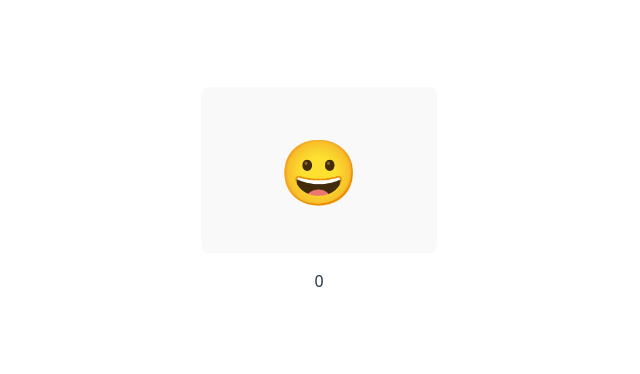
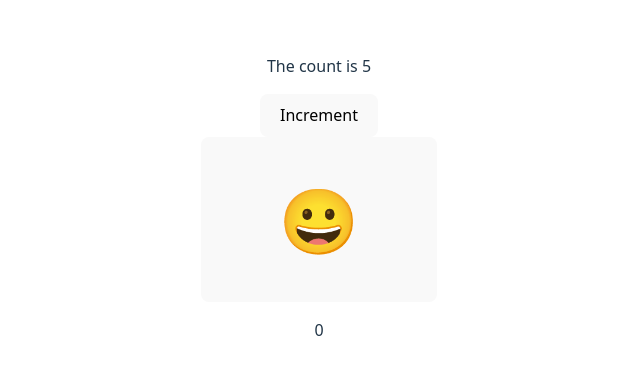
Before and after one commit to DevOlabode/Learning-React, a React (Vite) app: page / in a window 1280 px wide. Shown: the part 202-576 px from the top of the page, without its empty margins (321-961 px from the left). Built offline with nearby package versions, Linux system fonts and the light colour scheme.

Commit message:
`Added Counter component and updated App component to include it`

```diff
--- a/src/App.jsx
+++ b/src/App.jsx
@@ -9,6 +9,7 @@ import ColorList from './ColorList'
 import Slots from './Slots'
 import ShoppingList from './ShoppingList'
 import ToggleCounter from './ToggleCounter'
+import Counter from './Counter'
 
 const data = [
   {id: 1,item : 'Eggs', quantity : 12, completed : false},
@@ -19,6 +20,7 @@ const data = [
 
 function App() {
   return <div>
+    <Counter />
     <ToggleCounter />
     {/* <ShoppingList items={data}/>
     <ColorList colors={["teal", "magenta", "pink", "purple", "red"]}/>
```
